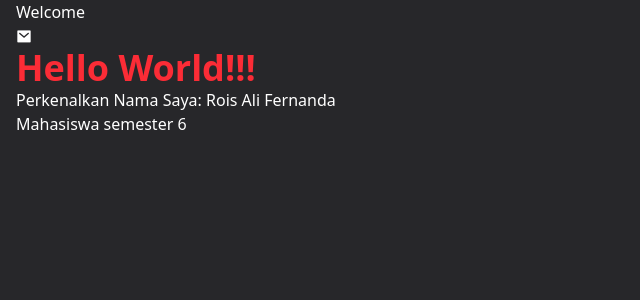
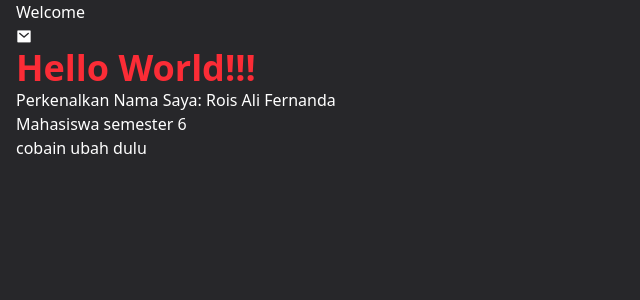
Before and after one commit to brekele28/react-latihan, a React (Vite) app: page / in a window 1280 px wide. Shown: the top 300 px of the page, without its empty margins (0-640 px from the left). Built offline with nearby package versions, Linux system fonts and the light colour scheme.

Commit message:
Coba fitur baru

```diff
--- a/src/App.jsx
+++ b/src/App.jsx
@@ -6,6 +6,7 @@ function App() {
       <h1 className='text-4xl text-red-500 font-bold'>Hello World!!!</h1>
       <h2>Perkenalkan Nama Saya: Rois Ali Fernanda</h2>
       <h4>Mahasiswa semester 6</h4>
+      <h2>cobain ubah dulu</h2>
     </>
   )
 }
```
